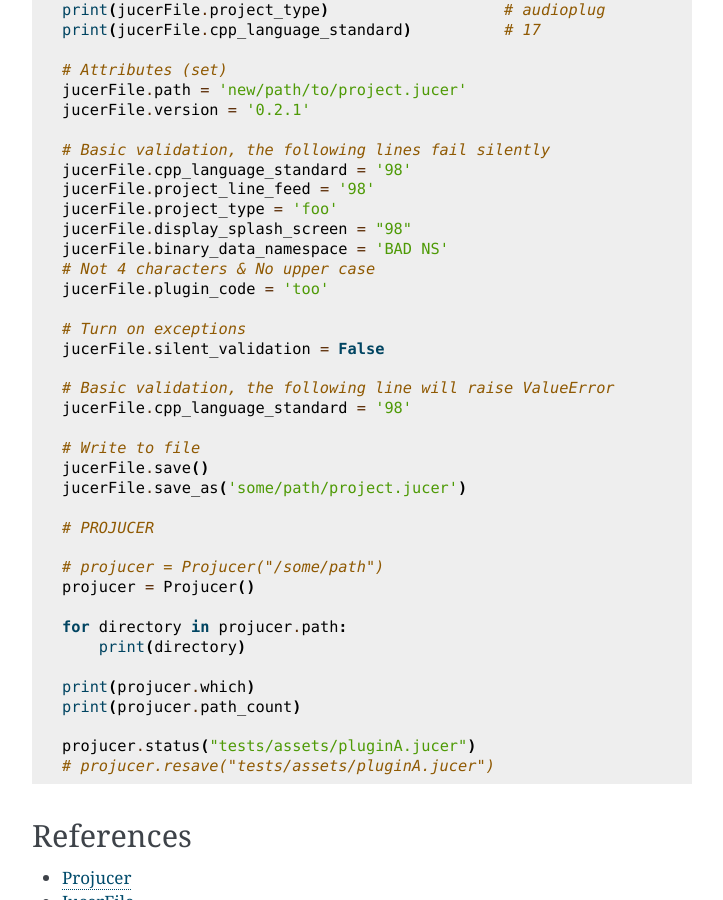
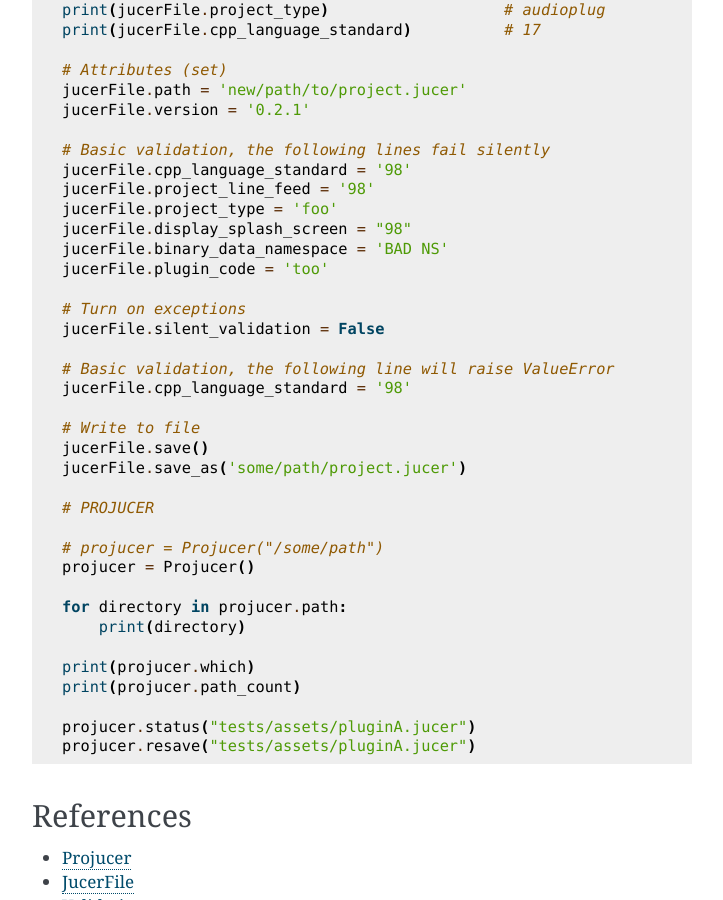
Before and after one commit to tobanteAudio/python-juce, a Sphinx documentation site: the page built from docs/index.rst, in a window 1280 px wide and 900 px high, scrolled down 783 px. Shown: the whole window, without its empty margins (388-1111 px from the left). Built offline with Sphinx 7.4.7, drawn with Linux system fonts in a browser that asks for light colours.

```diff
--- a/docs/index.rst
+++ b/docs/index.rst
@@ -47,7 +47,6 @@ Quick Start
     jucerFile.project_type = 'foo'
     jucerFile.display_splash_screen = "98"
     jucerFile.binary_data_namespace = 'BAD NS'
-    # Not 4 characters & No upper case
     jucerFile.plugin_code = 'too'
 
     # Turn on exceptions
@@ -72,7 +71,7 @@ Quick Start
     print(projucer.path_count)
 
     projucer.status("tests/assets/pluginA.jucer")
-    # projucer.resave("tests/assets/pluginA.jucer")
+    projucer.resave("tests/assets/pluginA.jucer")
 
 
 References
```
Also changed, not shown: README.md (+9 -10 lines).
